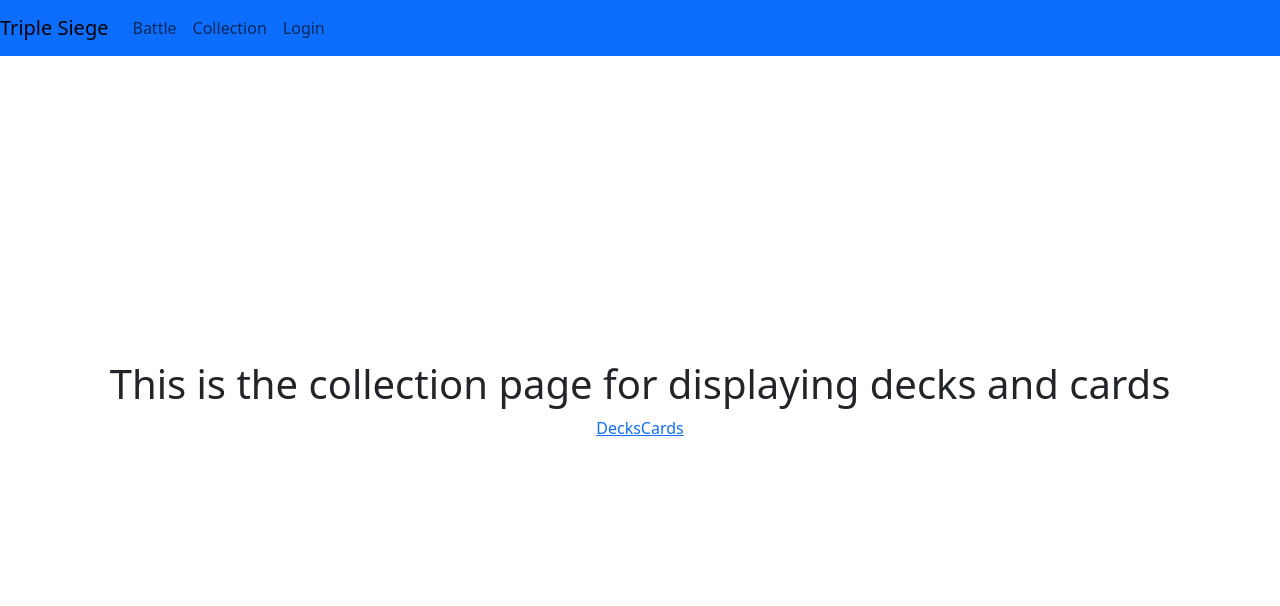
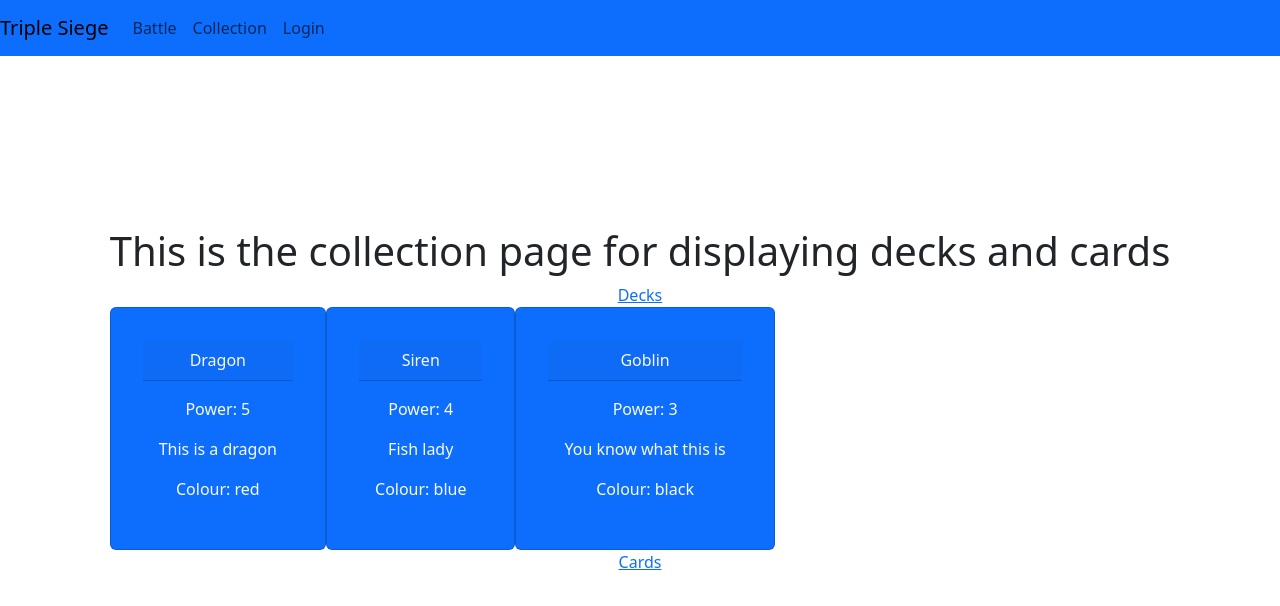
Before and after one commit to JacobDey/CPAN228Final, a React (Vite) app in the folder client/: page /collection in a window 1280 px wide. Shown: the top 606 px of the page. Built offline with nearby package versions, Linux system fonts and the light colour scheme.

Commit message:
Created initial code for displaying cards

```diff
--- /dev/null
+++ b/client/src/components/SSSCard.jsx
@@ -0,0 +1,24 @@
+import {useState} from "react";
+import {Card} from "react-bootstrap";
+
+function SSSCard({index, data}){
+    const [cardName, setCardName] = useState(data.cardName);
+    const [cardPower, setCardPower] = useState(data.cardPower);
+    const [cardDescription, setCardDescription] = useState(data.cardDescription);
+    const [cardColour, setCardColour] = useState(data.cardColour);
+
+    return(
+        <Card bg='primary' text='light'>
+            <Card.Header>
+                {cardName}
+            </Card.Header>
+            <Card.Body>
+                <Card.Text>Power: {cardPower}</Card.Text>
+                <Card.Text>{cardDescription}</Card.Text>
+                <Card.Text>Colour: {cardColour}</Card.Text>
+            </Card.Body>
+        </Card>
+    )
+}
+
+export default SSSCard;
--- /dev/null
+++ b/client/src/components/SSSCardContainer.jsx
@@ -0,0 +1,21 @@
+import SSSCard from "./SSSCard.jsx";
+
+function SSSCardContainer(){
+    const cards = [
+        {cardName: 'Dragon', cardPower: 5, cardDescription: 'This is a dragon', cardColour: 'red'},
+        {cardName: 'Siren', cardPower: 4, cardDescription: 'Fish lady', cardColour: 'blue'},
+        {cardName: 'Goblin', cardPower: 3, cardDescription: 'You know what this is', cardColour: 'black'}
+    ];
+
+    return(
+        <div style={{display: 'flex', flexDirection: 'row', flexWrap: 'wrap'}}>
+            {
+                cards.map((cardData, cardIndex) => (
+                    <SSSCard data={cardData} index={{cardIndex}} />
+                ))
+            }
+        </div>
+    );
+}
+
+export default SSSCardContainer;
--- a/client/src/pages/SSSCollection.jsx
+++ b/client/src/pages/SSSCollection.jsx
@@ -1,5 +1,6 @@
 import SSSNavbar from "../components/SSSNavbar.jsx";
 import {Link} from "react-router";
+import SSSCardContainer from "../components/SSSCardContainer.jsx";
 
 function SSSCollection(){
     return(
@@ -8,6 +9,7 @@ function SSSCollection(){
             <h1>This is the collection page for displaying decks and cards</h1>
             <div>
                 <Link to="/decks">Decks</Link>
+                <SSSCardContainer />
                 <Link to="/cards">Cards</Link>
             </div>
         </>
```
